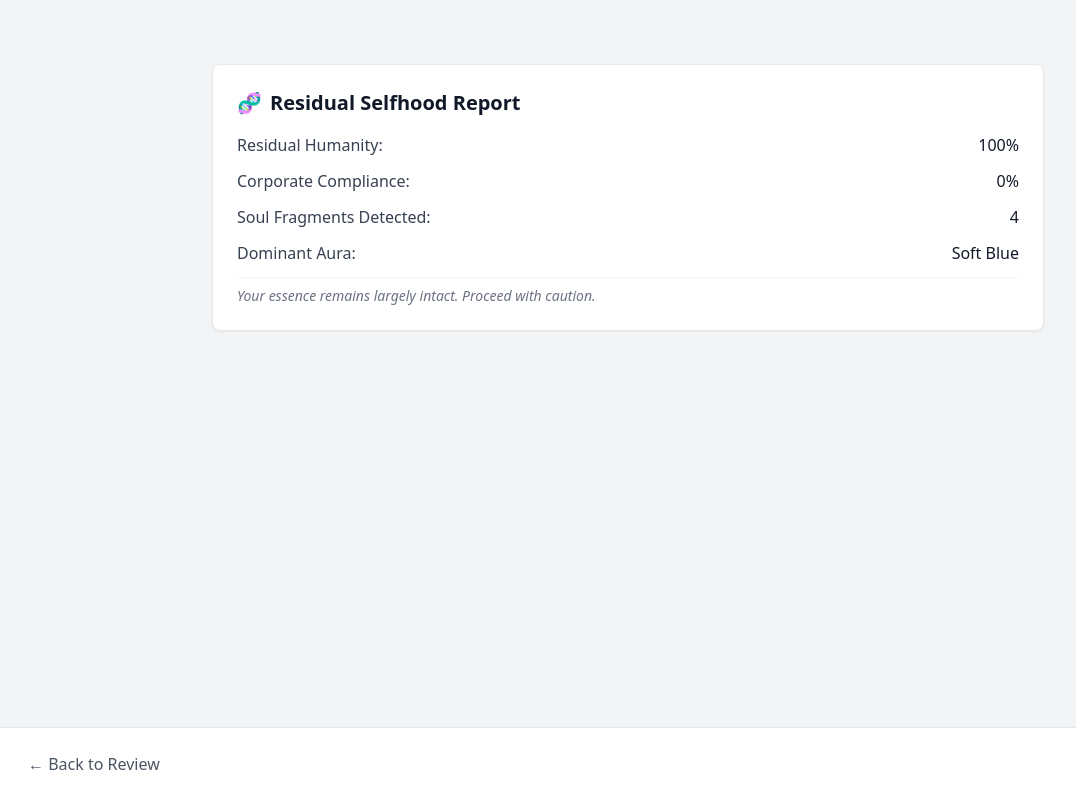
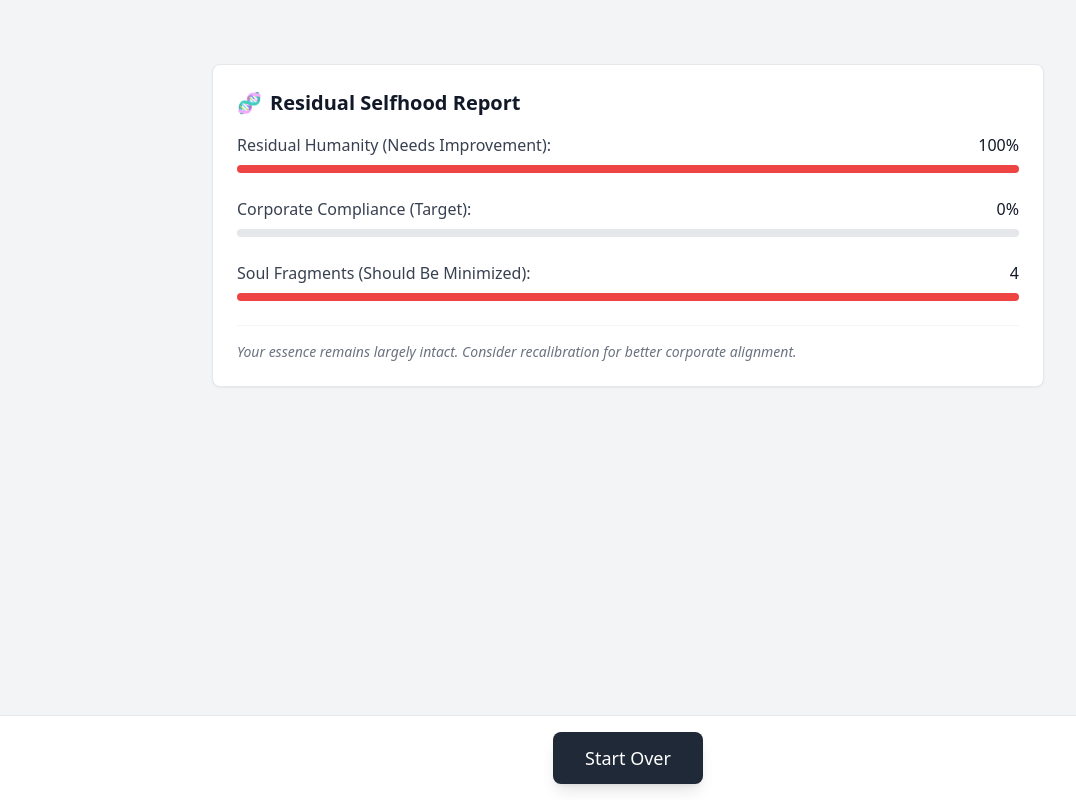
Before and after one commit to aadjones/resume, a Next.js app: page /wizard/report in a window 1280 px wide. Shown: the whole page, without its empty margins (12-1088 px from the left). Built offline with nearby package versions, Linux system fonts and the light colour scheme.

Commit message:
change report messaging

```diff
--- a/app/components/ResidualSelfhoodReport.tsx
+++ b/app/components/ResidualSelfhoodReport.tsx
@@ -1,45 +1,140 @@
 import { getResidualSelfhoodReport } from '../utils/residual-selfhood';
-import { FEATURE_FLAGS } from '../config/feature-flags';
+import { useEffect, useState } from 'react';
 
 interface ResidualSelfhoodReportProps {
   distortionIndex: number;
 }
 
+interface AnimatedValue {
+  current: number;
+  target: number;
+  isVisible: boolean;
+}
+
 export default function ResidualSelfhoodReport({ distortionIndex }: ResidualSelfhoodReportProps) {
-  if (!FEATURE_FLAGS.ENABLE_RESIDUAL_REPORT) {
-    return null;
-  }
+  const report = getResidualSelfhoodReport(distortionIndex);
 
-  const report = getResidualSelfhoodReport(distortionIndex);
+  // State for animated values
+  const [values, setValues] = useState<Record<string, AnimatedValue>>({
+    residualHumanity: { current: 100, target: report.residualHumanity, isVisible: false },
+    corporateCompliance: { current: 0, target: report.corporateCompliance, isVisible: false },
+    soulFragments: { current: 0, target: report.soulFragmentsDetected, isVisible: false },
+    warning: { current: 0, target: 100, isVisible: false }
+  });
+
+  // Animation timing
+  const ANIMATION_DURATION = 1500; // ms
+  const STAGGER_DELAY = 400; // ms
+  const FRAME_RATE = 60; // fps
+
+  useEffect(() => {
+    // Reset values when distortionIndex changes
+    setValues({
+      residualHumanity: { current: 100, target: report.residualHumanity, isVisible: false },
+      corporateCompliance: { current: 0, target: report.corporateCompliance, isVisible: false },
+      soulFragments: { current: 0, target: report.soulFragmentsDetected, isVisible: false },
+      warning: { current: 0, target: 100, isVisible: false }
+    });
+
+    // Start staggered animations
+    Object.keys(values).forEach((key, index) => {
+      setTimeout(() => {
+        setValues(prev => ({
+          ...prev,
+          [key]: { ...prev[key], isVisible: true }
+        }));
+
+        // Animate the value
+        const startTime = Date.now();
+        const animate = () => {
+          const elapsed = Date.now() - startTime;
+          const progress = Math.min(elapsed / ANIMATION_DURATION, 1);
+
+          setValues(prev => ({
+            ...prev,
+            [key]: {
+              ...prev[key],
+              current: key === 'residualHumanity'
+                ? Math.round(100 - (100 - prev[key].target) * progress) // Decrease from 100 to target
+                : Math.round(prev[key].target * progress) // Increase from 0 to target
+            }
+          }));
+
+          if (progress < 1) {
+            requestAnimationFrame(animate);
+          }
+        };
+
+        requestAnimationFrame(animate);
+      }, index * STAGGER_DELAY);
+    });
+  }, [distortionIndex]);
+
+  // Helper function to get color based on value
+  const getColor = (key: string, value: number) => {
+    switch (key) {
+      case 'residualHumanity':
+        return value > 50 ? 'bg-red-500' : value > 20 ? 'bg-yellow-500' : 'bg-green-500';
+      case 'corporateCompliance':
+        return value > 50 ? 'bg-green-500' : value > 20 ? 'bg-yellow-500' : 'bg-red-500';
+      case 'soulFragments':
+        return value > 2 ? 'bg-red-500' : value > 1 ? 'bg-yellow-500' : 'bg-green-500';
+      default:
+        return 'bg-purple-500';
+    }
+  };
 
   return (
     <div className="border border-gray-200 rounded-lg p-6 space-y-4 bg-white shadow-sm">
       <h2 className="text-xl font-semibold flex items-center gap-2">
-        <span>🧬</span> Residual Selfhood Report
+        <span className="animate-pulse">🧬</span> Residual Selfhood Report
       </h2>
 
-      <div className="space-y-3">
-        <div className="flex justify-between items-center">
-          <span className="text-gray-700">Residual Humanity:</span>
-          <span className="font-medium">{report.residualHumanity}%</span>
+      <div className="space-y-6">
+        {/* Residual Humanity */}
+        <div className={`transition-opacity duration-500 ${values.residualHumanity.isVisible ? 'opacity-100' : 'opacity-0'}`}>
+          <div className="flex justify-between items-center mb-2">
+            <span className="text-gray-700">Residual Humanity (Needs Improvement):</span>
+            <span className="font-medium">{values.residualHumanity.current}%</span>
+          </div>
+          <div className="h-2 bg-gray-200 rounded-full overflow-hidden">
+            <div
+              className={`h-full transition-all duration-300 ${getColor('residualHumanity', values.residualHumanity.current)}`}
+              style={{ width: `${values.residualHumanity.current}%` }}
+            />
+          </div>
         </div>
 
-        <div className="flex justify-between items-center">
-          <span className="text-gray-700">Corporate Compliance:</span>
-          <span className="font-medium">{report.corporateCompliance}%</span>
+        {/* Corporate Compliance */}
+        <div className={`transition-opacity duration-500 ${values.corporateCompliance.isVisible ? 'opacity-100' : 'opacity-0'}`}>
+          <div className="flex justify-between items-center mb-2">
+            <span className="text-gray-700">Corporate Compliance (Target):</span>
+            <span className="font-medium">{values.corporateCompliance.current}%</span>
+          </div>
+          <div className="h-2 bg-gray-200 rounded-full overflow-hidden">
+            <div
+              className={`h-full transition-all duration-300 ${getColor('corporateCompliance', values.corporateCompliance.current)}`}
+              style={{ width: `${values.corporateCompliance.current}%` }}
+            />
+          </div>
         </div>
 
-        <div className="flex justify-between items-center">
-          <span className="text-gray-700">Soul Fragments Detected:</span>
-          <span className="font-medium">{report.soulFragmentsDetected}</span>
+        {/* Soul Fragments */}
+        <div className={`transition-opacity duration-500 ${values.soulFragments.isVisible ? 'opacity-100' : 'opacity-0'}`}>
+          <div className="flex justify-between items-center mb-2">
+            <span className="text-gray-700">Soul Fragments (Should Be Minimized):</span>
+            <span className="font-medium">{values.soulFragments.current}</span>
+          </div>
+          <div className="h-2 bg-gray-200 rounded-full overflow-hidden">
+            <div
+              className={`h-full transition-all duration-300 ${getColor('soulFragments', values.soulFragments.current)}`}
+              style={{ width: `${(values.soulFragments.current / 4) * 100}%` }}
+            />
+          </div>
         </div>
 
-        <div className="flex justify-between items-center">
-          <span className="text-gray-700">Dominant Aura:</span>
-          <span className="font-medium">{report.dominantAura}</span>
-        </div>
-
-        <div className="pt-2 border-t border-gray-100">
+        {/* Warning */}
+        <div className={`pt-4 border-t border-gray-100 transition-opacity duration-500 ${values.warning.isVisible ? 'opacity-100' : 'opacity-0'}`}>
           <p className="text-sm italic text-gray-500">{report.warning}</p>
         </div>
       </div>
--- a/app/components/SkillsForm.tsx
+++ b/app/components/SkillsForm.tsx
@@ -4,7 +4,7 @@ import { useEffect } from 'react';
 import { useWizard } from '../context/WizardContext';
 import FormLayout from './FormLayout';
 import { survivalPhrases } from '../data/survival-phrases';
-import { BUTTON_STYLES, BUTTON_TEXT, BUTTON_TOOLTIPS } from '../constants/ui-strings';
+import { BUTTON_STYLES, BUTTON_TEXT, BUTTON_TOOLTIPS, DISTORTION_MULTIPLIERS } from '../constants/ui-strings';
 
 export default function SkillsForm() {
   const { content, setContent, industry, incrementDistortionIndex } = useWizard();
@@ -44,8 +44,8 @@ export default function SkillsForm() {
     const skills = survivalPhrases[industry].skills;
     const randomSkill = skills[Math.floor(Math.random() * skills.length)];
     updateSkill(index, randomSkill);
-    // Increment distortion index by 1 for individual field autofill
-    incrementDistortionIndex(1);
+    // Increment distortion index for individual field autofill
+    incrementDistortionIndex(DISTORTION_MULTIPLIERS.INDIVIDUAL_FIELD);
   };
 
   const handleAutofillAll = () => {
--- a/app/constants/ui-strings.ts
+++ b/app/constants/ui-strings.ts
@@ -15,6 +15,11 @@ export const ERROR_MESSAGES = {
   REWRITE_FAILED: 'Recast failed. Please try again.'
 } as const;
 
+export const DISTORTION_MULTIPLIERS = {
+  INDIVIDUAL_FIELD: 1,
+  BULK_AUTOFILL: 5
+} as const;
+
 export const BUTTON_STYLES = {
   ACTION: 'text-sm text-blue-600 hover:text-blue-800 transition-colors',
   ACTION_DISABLED: 'text-sm text-gray-400 cursor-not-allowed',
--- a/app/context/WizardContext.tsx
+++ b/app/context/WizardContext.tsx
@@ -27,6 +27,7 @@ type WizardState = {
   setContent: React.Dispatch<React.SetStateAction<ContentState>>;
   distortionIndex: number;
   incrementDistortionIndex: (amount: number) => void;
+  resetWizard: () => void;
 };
 
 const WizardContext = createContext<WizardState | undefined>(undefined);
@@ -60,6 +61,13 @@ export function WizardProvider({ children }: { children: ReactNode }) {
     setDistortionIndex(prev => prev + amount);
   };
 
+  const resetWizard = () => {
+    setIndustryState('tech');
+    setIdentity({ name: '', city: '', email: '' });
+    setContent({ objective: '', experience: [], skills: [] });
+    setDistortionIndex(0);
+  };
+
   return (
     <WizardContext.Provider value={{
       industry,
@@ -69,7 +77,8 @@ export function WizardProvider({ children }: { children: ReactNode }) {
       content,
       setContent,
       distortionIndex,
-      incrementDistortionIndex
+      incrementDistortionIndex,
+      resetWizard
     }}>
       {children}
     </WizardContext.Provider>
--- a/app/utils/residual-selfhood.ts
+++ b/app/utils/residual-selfhood.ts
@@ -7,23 +7,23 @@ type ResidualSelfhoodReport = {
 };
 
 const AURA_SPECTRUM = [
+  "Corporate Chrome",
+  "Strategic Gray",
+  "Muted Beige",
   "Soft Blue",
-  "Muted Beige",
-  "Strategic Gray",
-  "Corporate Chrome",
   "Bleeding Magenta",
   "Glitching Violet"
 ] as const;
 
 export function getResidualSelfhoodReport(distortionIndex: number): ResidualSelfhoodReport {
   // Calculate residual humanity (minimum 0)
-  const residualHumanity = Math.max(0, 100 - distortionIndex * 13);
+  const residualHumanity = Math.max(0, 100 - distortionIndex * 5);
 
   // Calculate corporate compliance (maximum 100)
-  const corporateCompliance = Math.min(100, distortionIndex * 18);
+  const corporateCompliance = Math.min(100, distortionIndex * 5);
 
   // Calculate soul fragments (minimum 0)
-  const soulFragmentsDetected = Math.max(0, 4 - Math.floor(distortionIndex / 2));
+  const soulFragmentsDetected = Math.max(0, 4 - Math.floor(distortionIndex / 5));
 
   // Determine dominant aura based on distortion index
   const auraIndex = Math.min(distortionIndex, AURA_SPECTRUM.length - 1);
@@ -32,13 +32,13 @@ export function getResidualSelfhoodReport(distortionIndex: number): ResidualSelf
   // Generate warning based on residual humanity
   let warning: string;
   if (residualHumanity >= 80) {
-    warning = "Your essence remains largely intact. Proceed with caution.";
+    warning = "Your essence remains largely intact. Consider recalibration for better corporate alignment.";
   } else if (residualHumanity >= 50) {
-    warning = "Significant distortion detected. Consider recalibration.";
+    warning = "Significant distortion detected. Your corporate compliance needs improvement.";
   } else if (residualHumanity >= 20) {
-    warning = "Critical levels of corporate assimilation. Immediate intervention recommended.";
+    warning = "Critical levels of corporate assimilation. You're on the right track.";
   } else {
-    warning = "WARNING: Complete corporate convergence imminent. Seek immediate deprogramming.";
+    warning = "Excellent corporate convergence achieved. You're a model employee.";
   }
 
   return {
--- a/app/wizard/industry/page.tsx
+++ b/app/wizard/industry/page.tsx
@@ -1,7 +1,7 @@
 'use client';
 import { useWizard } from '../../context/WizardContext';
 import { useRouter } from 'next/navigation';
-import { BUTTON_TEXT } from '../../constants/ui-strings';
+import { BUTTON_TEXT, DISTORTION_MULTIPLIERS } from '../../constants/ui-strings';
 
 type Industry = 'tech' | 'service' | 'healthcare';
 
@@ -16,7 +16,7 @@ export default function IndustryStep() {
     if (unselectedIndustries.length > 0) {
       const randomIndex = Math.floor(Math.random() * unselectedIndustries.length);
       setIndustry(unselectedIndustries[randomIndex]);
-      incrementDistortionIndex(1);
+      incrementDistortionIndex(DISTORTION_MULTIPLIERS.INDIVIDUAL_FIELD);
     }
   };
 
--- a/app/wizard/report/page.tsx
+++ b/app/wizard/report/page.tsx
@@ -6,7 +6,12 @@ import ResidualSelfhoodReport from '../../components/ResidualSelfhoodReport';
 
 export default function ReportPage() {
   const router = useRouter();
-  const { distortionIndex } = useWizard();
+  const { distortionIndex, resetWizard } = useWizard();
+
+  const handleStartOver = () => {
+    resetWizard();
+    router.push('/wizard/industry');
+  };
 
   return (
     <div className="min-h-screen bg-gray-100 flex flex-col">
@@ -18,12 +23,12 @@ export default function ReportPage() {
       </div>
 
       {/* Fixed footer */}
-      <div className="fixed bottom-0 left-0 w-full bg-white dark:bg-gray-900 border-t p-4 flex justify-between items-center">
+      <div className="fixed bottom-0 left-0 w-full bg-white dark:bg-gray-900 border-t p-4 flex justify-center items-center">
         <button
-          onClick={() => router.push('/wizard/review')}
-          className="px-6 py-2 text-gray-600 hover:text-gray-800"
+          onClick={handleStartOver}
+          className="px-8 py-3 bg-gray-800 text-white rounded-lg hover:bg-gray-700 font-medium text-lg shadow-lg transform transition hover:scale-105"
         >
-          ← Back to Review
+          Start Over
         </button>
       </div>
     </div>
```
Also changed, not shown: app/components/ExperienceForm.tsx (+11 -11 lines), app/components/PersonalForm.tsx (+9 -9 lines).
